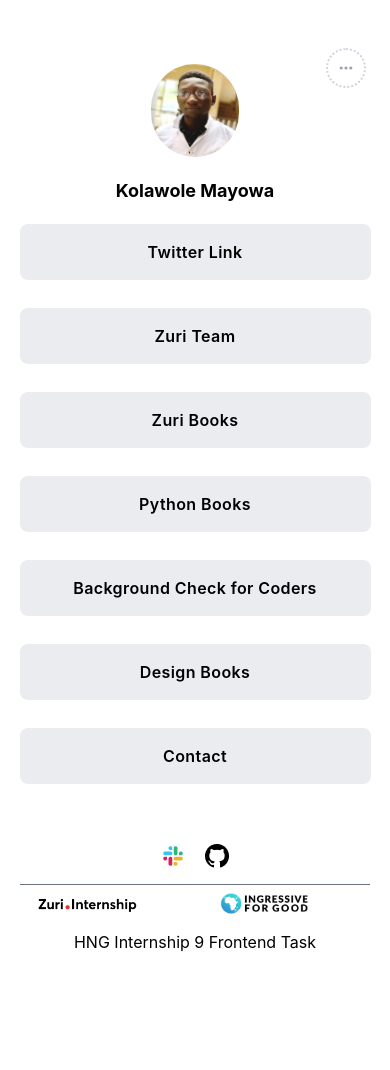
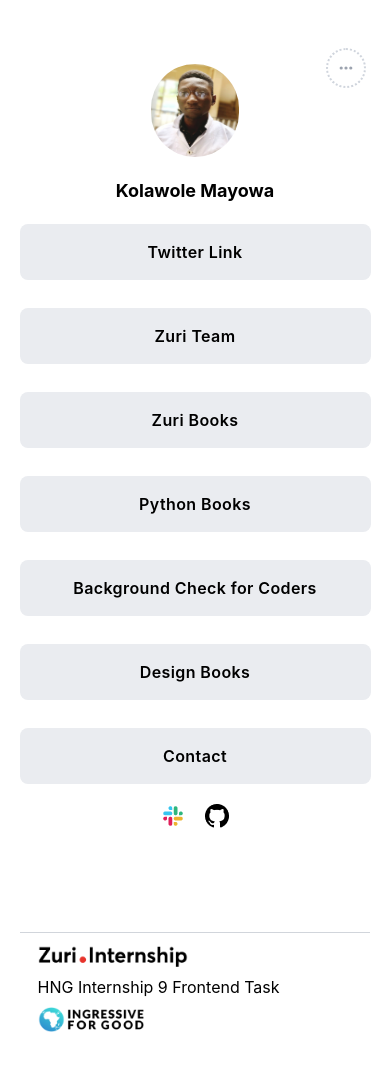
Before and after one commit to Zrnited/Linktree, a React (Create React App) app: page / in a window 390 px wide. Shown: the top 1070 px of the page. Before the commit the page ends 1014 px from the top, so only its background shows below. Built offline with nearby package versions, Linux system fonts and the light colour scheme.

Commit message:
Fixed footer

```diff
--- a/src/pages/Contact.js
+++ b/src/pages/Contact.js
@@ -169,7 +169,7 @@ const Contact = () => {
             <div className='w-full h-auto z-10 flex flex-col items-center p-5'>
                 <div className='w-full flex flex-col justify-center items-center gap-2'>
                     <div className='w-full h-2 bg-gray-300 mt-4'></div>
-                    <div className='flex flex-col w-90 items-start gap-2 md:flex-row md:items-center md:justify-evenly'>
+                    <div className='flex flex-col w-90 items-start gap-2 md:flex-row md:items-center md:justify-between'>
                         <div className=''>
                         <a href='https://zuri.com' target={'_blank'} rel='noreferrer'>
                             <img
--- a/src/pages/Home.js
+++ b/src/pages/Home.js
@@ -84,7 +84,7 @@ const Home = () => {
       </div>
 
       {/* ADD SOCIAL MEDIA LINKS DIV AND A FOOTER */}
-        <div className='hidden sm:flex sm:flex-row gap-5'>
+        <div className='flex flex-row gap-5'>
           <a href='https://slack.com/kolamayh' target={'_blank'} rel="noreferrer">
             <img
               id='slack'
@@ -101,74 +101,33 @@ const Home = () => {
           </a>
         </div>
 
-
-      <footer className='hidden sm:flex sm:flex-col w-90 mt-20'>
-        <div className='w-full h-2 bg-gray200 mb-4'></div>
-        <div className='sm:flex sm:flex-row w-full gap-4 items-center justify-between'>
+      <footer className='flex w-full mt-12'>
+            <div className='w-full h-auto z-10 flex flex-col items-center p-5'>
+                <div className='w-full flex flex-col justify-center items-center gap-2'>
+                    <div className='w-full h-2 bg-gray-300 mt-4'></div>
+                    <div className='flex flex-col w-90 items-start gap-2 md:flex-row md:items-center md:justify-between'>
+                        <div className=''>
                         <a href='https://zuri.com' target={'_blank'} rel='noreferrer'>
                             <img
                             src={zurilogo}
                             alt='zuri-logo'
-              className='sm:w-4/5 lg:w-full'
+                            className='w-4/5 sm:w-full'
                             />
                         </a>
-          <p className='lg:text-lg'>HNG Internship 9 Frontend Task</p>
+                        </div>
+
+                        <p className='text-base'>HNG Internship 9 Frontend Task</p>
+
+                        <div className=''>
                         <a href='https://zuri.com' target={'_blank'} rel='noreferrer'>
                             <img
                             src={zurisecondlogo}
                             alt='zuri-logo'
-              className='sm:w-4/5 lg:w-full'
-            />
-          </a>
-        </div>
-      </footer>
-
-      <footer className='flex w-full sm:hidden '>
-        <div className={'hidebar w-full h-auto z-10 flex flex-col items-center p-5'}>
-          <div className='w-full flex flex-row justify-end'>
-            </div>
-
-              <div className='flex flex-row gap-5 mt-5'>
-                <a href='https://slack.com/Mayowa' target={'_blank'} rel="noreferrer">
-                  <img
-                    id='slack'
-                    src={slackicon}
-                    alt='git-icon'
-                  />
-                </a>
-
-                <a href='https://github.com/Zrnited'target="_blank" rel="noreferrer">
-                  <img
-                    src={giticon}
-                    alt='slack-icon'
-                  />
-                </a>
-            </div>
-
-            <div className='w-full flex flex-col justify-center items-center gap-2'>
-              <div className='w-full h-2 bg-gray-500 mt-4'></div>
-              <div className='flex flex-row w-90 items-center justify-center gap-4'>
-                <div className='w-1/2 flex justify-center items-center'>
-                  <a href='https://zuri.com' target={'_blank'} rel='noreferrer'>
-                    <img
-                      src={zurilogo}
-                      alt='zuri-logo'
-                      className='w-2/3'
-                    />
-                  </a>
-                </div>
-
-                <div className='w-1/2 flex justify-end items-center'>
-                  <a href='https://zuri.com' target={'_blank'} rel='noreferrer'>
-                    <img
-                      src={zurisecondlogo}
-                      alt='zuri-logo'
-                      className='w-2/3'
+                            className='w-4/5 sm:w-full'
                             />
                         </a>
                         </div>
                     </div>
-              <p className='text-base mt-2'>HNG Internship 9 Frontend Task</p>
                 </div>
             </div>
       </footer>
```
Lines whose indentation alone changed are shown as unchanged.
